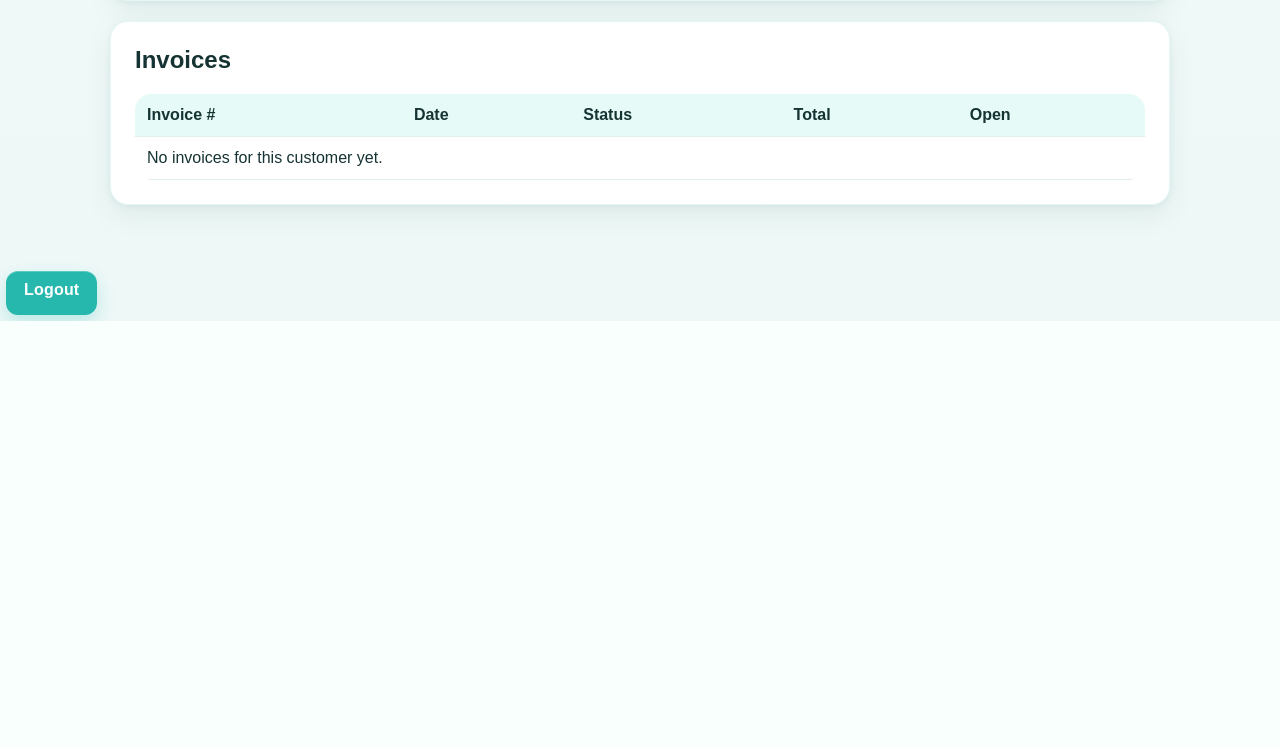
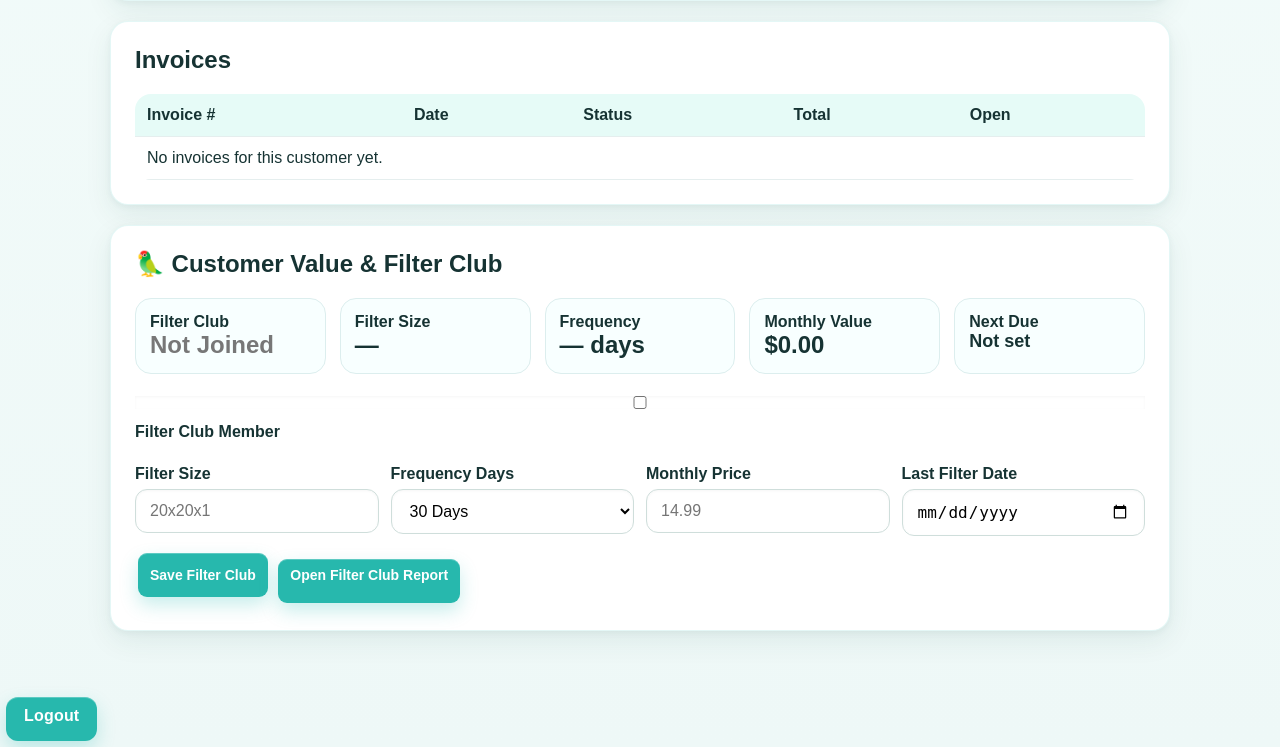
Before and after one commit to mroldham/toucan-hvac, a Flask app: page /customers/1 in a window 1280 px wide. Shown: the part 1494-2241 px from the top of the page. Before the commit the page ends 1815 px from the top, so only its background shows below. Run offline with Flask 3, Linux system fonts and the light colour scheme; a user stored in the database is signed in; data comes from the database, SQL or seed files in the repository.

Commit message:
Add Filter Club panel to customer profile

```diff
--- a/templates/customer_detail.html
+++ b/templates/customer_detail.html
@@ -133,4 +133,76 @@
   </table>
 </div>
 
+
+<div class="card">
+  <h2>🦜 Customer Value & Filter Club</h2>
+
+  <div style="display:grid;grid-template-columns:repeat(auto-fit,minmax(180px,1fr));gap:14px;margin:16px 0;">
+    <div style="background:#f8ffff;border:1px solid #dceeee;border-radius:16px;padding:14px;">
+      <b>Filter Club</b><br>
+      {% if customer.filter_club_member %}
+        <span style="font-size:24px;font-weight:900;color:#087a3c;">Active</span>
+      {% else %}
+        <span style="font-size:24px;font-weight:900;color:#777;">Not Joined</span>
+      {% endif %}
+    </div>
+
+    <div style="background:#f8ffff;border:1px solid #dceeee;border-radius:16px;padding:14px;">
+      <b>Filter Size</b><br>
+      <span style="font-size:24px;font-weight:900;">{{ customer.filter_size or "—" }}</span>
+    </div>
+
+    <div style="background:#f8ffff;border:1px solid #dceeee;border-radius:16px;padding:14px;">
+      <b>Frequency</b><br>
+      <span style="font-size:24px;font-weight:900;">{{ customer.filter_frequency_days or "—" }} days</span>
+    </div>
+
+    <div style="background:#f8ffff;border:1px solid #dceeee;border-radius:16px;padding:14px;">
+      <b>Monthly Value</b><br>
+      <span style="font-size:24px;font-weight:900;">${{ "%.2f"|format(customer.filter_monthly_price or 0) }}</span>
+    </div>
+
+    <div style="background:#f8ffff;border:1px solid #dceeee;border-radius:16px;padding:14px;">
+      <b>Next Due</b><br>
+      <span style="font-size:18px;font-weight:900;">{{ customer.filter_next_due or "Not set" }}</span>
+    </div>
+  </div>
+
+  <form method="POST" action="/customer/{{ customer.id }}/filter-club">
+    <label style="font-weight:800;">
+      <input type="checkbox" name="filter_club_member" {% if customer.filter_club_member %}checked{% endif %}>
+      Filter Club Member
+    </label>
+
+    <div style="display:grid;grid-template-columns:repeat(auto-fit,minmax(190px,1fr));gap:12px;margin-top:14px;">
+      <div>
+        <label><b>Filter Size</b></label>
+        <input name="filter_size" value="{{ customer.filter_size or '' }}" placeholder="20x20x1">
+      </div>
+
+      <div>
+        <label><b>Frequency Days</b></label>
+        <select name="filter_frequency_days">
+          {% for days in [30,60,90,180] %}
+            <option value="{{ days }}" {% if customer.filter_frequency_days == days %}selected{% endif %}>{{ days }} Days</option>
+          {% endfor %}
+        </select>
+      </div>
+
+      <div>
+        <label><b>Monthly Price</b></label>
+        <input name="filter_monthly_price" value="{{ customer.filter_monthly_price or '' }}" placeholder="14.99">
+      </div>
+
+      <div>
+        <label><b>Last Filter Date</b></label>
+        <input type="date" name="filter_last_service">
+      </div>
+    </div>
+
+    <button class="action-btn" type="submit" style="margin-top:14px;">Save Filter Club</button>
+    <a class="action-btn" href="/reports/filter-club">Open Filter Club Report</a>
+  </form>
+</div>
+
 {% endblock %}
```
